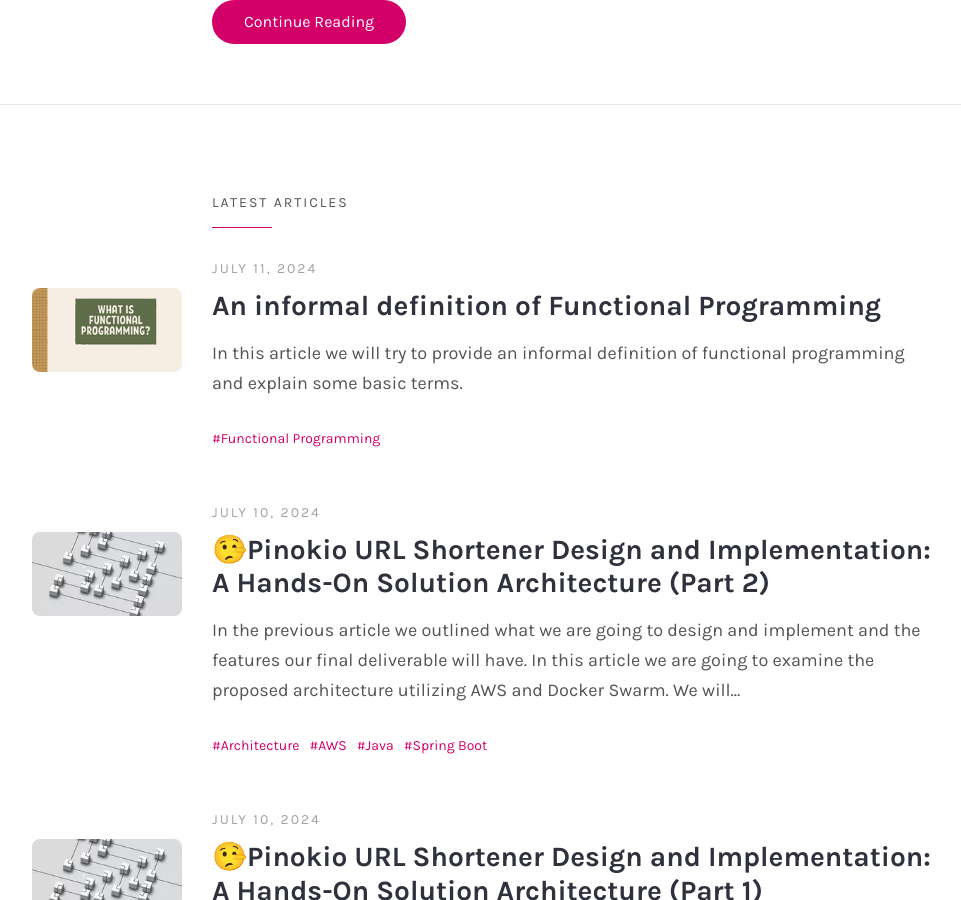
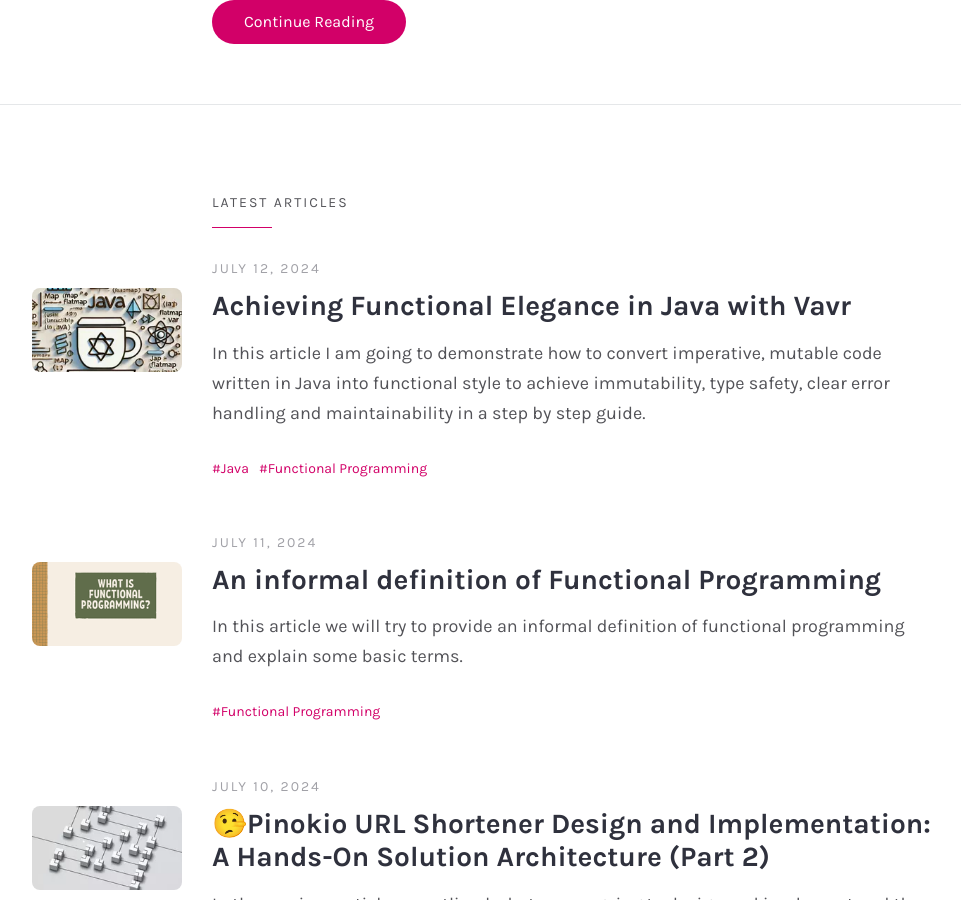
Before and after one commit to vsoum/vsoum.github.io, a Jekyll site: the page built from index.html, in a window 1280 px wide and 900 px high, scrolled down 1804 px. Shown: the whole window, without its empty margins (68-1029 px from the left). Built offline with Jekyll 4.4.1, drawn with Linux system fonts in a browser that asks for light colours; the list of posts is cut into pages by our own code; some of the changed lines change nothing that is shown.

Commit message:
new article

```diff
--- a/_config.yml
+++ b/_config.yml
@@ -5,7 +5,7 @@ meta_description: "Technical blog, perfect for software engineers."
 logo: "assets/images/catnipcoderlogo.png"
 favicon: "assets/images/favicon.ico"
 baseurl:
-production_url: http://catnipcoder.com/
+production_url: https://www.catnipcoder.com/
 disqus: ""
 mailchimp_url: "https://gmail.us21.list-manage.com/subscribe/post?u=f96be454ea966235860117a2d&amp;id=b699e63785&amp;f_id=00659be6f0"
 cover_image: bc_1.jpg
--- /dev/null
+++ b/_posts/2024-07-12-achieving-functional-elegance.md
@@ -0,0 +1,484 @@
+---
+layout: post
+title:  "Achieving Functional Elegance in Java with Vavr"
+tags: [ Java, Functional Programming ]
+featured_image_thumbnail: assets/images/posts/functional/functional-elegance_thumbnail.webp
+featured_image: assets/images/posts/functional/functional-elegance.webp
+---
+
+In this article I am going to demonstrate how to convert imperative, mutable code written in Java into functional style
+to achieve immutability, type safety, clear error handling and maintainability in a step by step guide.
+
+We will be needing at least Java 16 to fully utilize the proposed solution. However previous versions of Java 16 can still
+be adapted with minimal changes.
+
+For an introduction to functional programming you can read [here]({{ site.baseurl }}{% post_url 2024-07-11-what-is-functional-programming %})
+
+<!--more-->
+
+Let’s demonstrate an example of a mutable class written in Java.
+
+<pre><code class="language-java">
+import java.util.ArrayList;
+import java.util.List;
+
+public class BankAccount {
+  private String accountNumber;
+  private String accountHolder;
+  private double balance;
+  private List&lt;String&gt; transactions;
+
+  public BankAccount() {
+    this.accountNumber = "";
+    this.accountHolder = "";
+    this.balance = 0.0;
+    this.transactions = new ArrayList&lt;&gt;();
+  }
+
+  public BankAccount(String accountNumber, String accountHolder, double balance, List&lt;String&gt; transactions) {
+    this.accountNumber = accountNumber;
+    this.accountHolder = accountHolder;
+    this.balance = balance;
+    this.transactions = transactions;
+  }
+
+  public String getAccountNumber() {
+    return accountNumber;
+  }
+
+  public void setAccountNumber(String accountNumber) {
+    this.accountNumber = accountNumber;
+  }
+
+  public String getAccountHolder() {
+    return accountHolder;
+  }
+
+  public void setAccountHolder(String accountHolder) {
+    this.accountHolder = accountHolder;
+  }
+
+  public double getBalance() {
+    return balance;
+  }
+
+  public void setBalance(double balance) {
+    this.balance = balance;
+  }
+
+  public List&lt;String&gt; getTransactions() {
+    return transactions;
+  }
+
+  public void setTransactions(List&lt;String&gt; transactions) {
+    this.transactions = transactions;
+  }
+
+  public void deposit(double amount) throws IllegalArgumentException {
+    if (amount <= 0) {
+      throw new IllegalArgumentException("Deposit amount must be positive");
+    }
+    balance += amount;
+    transactions.add("Deposited: $" + amount);
+  }
+
+  public void withdraw(double amount) throws IllegalArgumentException, IllegalStateException {
+    if (amount <= 0) {
+      throw new IllegalArgumentException("Withdrawal amount must be positive");
+    }
+    if (balance < amount) {
+      throw new IllegalStateException("Insufficient balance");
+    }
+    balance -= amount;
+    transactions.add("Withdrew: $" + amount);
+  }
+
+  @Override
+  public String toString() {
+    return "BankAccount{accountNumber='" + accountNumber + "', accountHolder='" + accountHolder + "', balance=" + balance + ", transactions=" + transactions + "}";
+  }
+}
+</code></pre>
+
+The issues with this class are:
+- Mutability of transactions list. The list is accessible via a getter which is problematic because it can be modified externally.
+- The transactions list is assigned directly in the parameterized constructor, which can lead to aliasing issues. Any changes to the list outside the class will reflect in the object.
+- Mutability of the class members themselves. For example, the balance is mutated on each call and therefore cannot be made final.
+- If this class is intended to be used in a multi-threaded environment, the methods to deposit and withdraw money should be synchronized to avoid race conditions.
+- There is no validation for the parameters in the parameterized constructor. Invalid initial values could lead to inconsistent state.
+- No documentation for the public methods to explain their intended purpose or what exceptions they throw.
+
+**But we can do better**
+
+## Transforming to functional style
+
+The functional style solution should contain these traits:
+- Immutability. The fields should be final and the transactions list should be immutable.
+- Type safety. The parameters should be validated and they should be clearly distinguishable among each other.
+- Clear error handling. There should not be exceptions for controlling the flow but rather types dictating the presence or not of a failure state.
+- Encapsulation of business logic. The methods deposit and withdraw should ensure that any operations keep the class instance in a valid state.
+- The code block should be readable and maintainable and as much as self documented as possible.
+
+To achieve the above, the code should contain
+- [Vavr](https://github.com/vavr-io/vavr)’s `Try` to represent failures instead of using exceptions. It provides a functional approach to error handling that aligns with the principles of functional programming, offering clear, maintainable, and type-safe error management compared to traditional exceptions. It makes the error handling explicit in function signatures, encapsulates errors and keeps the logic clean.
+- Domain specific classes like `NonEmptyString`, `NonNegative`, and `Positive` which enforce type safety and making the code more readable and predictable.
+- Immutability. The fields are final and there is no internal modification of state but rather a new instance is created on each operation. This allows us to avoid expensive and complex synchronization solutions.
+
+### Definition of supporting classes for type safety
+
+Let's first define `NonEmptyString`. This type should wrap a non empty string and provide a static factory
+method with a signature of `Try` wrapping any illegal state and allowing us to handle gracefully any exception in a monadic style.
+Additionally it should provide an "unsafe" static factory method which is useful when the value is known from the compile time and therefore
+there is no need to return a `Try`.
+
+<pre><code class="language-java">
+import io.vavr.control.Try;
+
+/**
+ * Represents a non-empty string. This class ensures that the string value it encapsulates is not null and not empty.
+ */
+public final class NonEmptyString {
+    private final String value;
+
+    /**
+     * Private constructor to prevent instantiation with invalid strings directly.
+     *
+     * @param value The string value to encapsulate. Must not be null or empty.
+     * @throws IllegalArgumentException if the provided string is null or empty.
+     */
+    private NonEmptyString(String value) {
+        if (value == null || value.isEmpty()) {
+            throw new IllegalArgumentException("String must not be empty");
+        }
+        this.value = value;
+    }
+
+    /**
+     * Factory method to create a {@link NonEmptyString} instance safely.
+     * This method returns a {@link Try} instance, encapsulating either a successful
+     * creation of a {@link NonEmptyString} or an exception if the input is invalid.
+     *
+     * @param value The string value to encapsulate.
+     * @return A {@link Try} instance containing either a {@link NonEmptyString} or an exception.
+     */
+    public static Try&lt;NonEmptyString&gt; of(String value) {
+        return Try.of(() -> new NonEmptyString(value));
+    }
+
+    /**
+     * Factory method to create a {@link NonEmptyString} instance unsafely especially when the value is known at
+     * compile time.
+     * This method throws an IllegalArgumentException if the input is invalid.
+     *
+     * @param value The string value to encapsulate. Must not be null or empty.
+     * @return A {@link NonEmptyString} instance.
+     * @throws IllegalArgumentException if the provided string is null or empty.
+     */
+    public static NonEmptyString unsafeOf(String value) {
+        return new NonEmptyString(value);
+    }
+
+    /**
+     * Retrieves the encapsulated string value.
+     *
+     * @return The non-null, non-empty string value.
+     */
+    public String getValue() {
+        return value;
+    }
+
+    /**
+     * Returns the string representation of the encapsulated value.
+     *
+     * @return The non-null, non-empty string value.
+     */
+    @Override
+    public String toString() {
+        return value;
+    }
+}
+</code></pre>
+
+Similarly,
+
+<pre><code class="language-java">
+import io.vavr.control.Try;
+
+/**
+ * Represents a non-negative numeric value. This class ensures that the double value it encapsulates is not negative.
+ */
+public final class NonNegative {
+    private final double value;
+
+    /**
+     * Private constructor to prevent instantiation with negative values directly.
+     *
+     * @param value The numeric value to encapsulate. Must not be negative.
+     * @throws IllegalArgumentException if the provided value is negative.
+     */
+    private NonNegative(double value) {
+        if (value < 0) {
+            throw new IllegalArgumentException("Value must not be negative");
+        }
+        this.value = value;
+    }
+
+    /**
+     * Factory method to create a {@link NonNegative} instance safely.
+     * This method returns a {@link Try} instance, encapsulating either a successful
+     * creation of a {@link NonNegative} or an exception if the input is negative.
+     *
+     * @param value The numeric value to encapsulate. Can be negative, but will result in a failure.
+     * @return A {@link Try} instance containing either a {@link NonNegative} or an exception.
+     */
+    public static Try&lt;NonNegative&gt; of(double value) {
+        return Try.of(() -> new NonNegative(value));
+    }
+
+    /**
+     * Factory method to create a {@link NonNegative} instance unsafely.
+     * This method throws an IllegalArgumentException if the input is negative.
+     *
+     * @param value The numeric value to encapsulate. Must not be negative.
+     * @return A {@link NonNegative} instance.
+     * @throws IllegalArgumentException if the provided value is negative.
+     */
+    public static NonNegative unsafeOf(double value) {
+        return new NonNegative(value);
+    }
+
+    /**
+     * Retrieves the encapsulated numeric value.
+     *
+     * @return The non-negative numeric value.
+     */
+    public double getValue() {
+        return value;
+    }
+
+    /**
+     * Adds a specified amount to the current value, ensuring the result is non-negative.
+     *
+     * @param amount The amount to add. The sum must not result in a negative value.
+     * @return A new {@link NonNegative} instance representing the sum.
+     */
+    public NonNegative add(double amount) {
+        return new NonNegative(value + amount);
+    }
+
+    /**
+     * Subtracts a specified amount from the current value safely.
+     * This method returns a {@link Try} instance, encapsulating either a successful
+     * subtraction resulting in a {@link NonNegative} or an exception if the result would be negative.
+     *
+     * @param amount The amount to subtract. The difference must not result in a negative value.
+     * @return A {@link Try} instance containing either a {@link NonNegative} or an exception.
+     */
+    public Try&lt;NonNegative&gt; subtract(double amount) {
+        return value >= amount
+            ? Try.success(new NonNegative(value - amount))
+            : Try.failure(new IllegalArgumentException("Resulting value would be negative"));
+    }
+
+    /**
+     * Returns the string representation of the encapsulated numeric value.
+     *
+     * @return The string representation of the non-negative numeric value.
+     */
+    @Override
+    public String toString() {
+        return String.valueOf(value);
+    }
+}
+</code></pre>
+
+And
+
+<pre><code class="language-java">
+import io.vavr.control.Try;
+
+/**
+ * Represents a positive numeric value. This class ensures that the double value it encapsulates is strictly positive.
+ */
+public final class Positive {
+    private final double value;
+
+    /**
+     * Private constructor to prevent instantiation with non-positive values directly.
+     *
+     * @param value The numeric value to encapsulate. Must be positive.
+     * @throws IllegalArgumentException if the provided value is not positive.
+     */
+    private Positive(double value) {
+        if (value <= 0) {
+            throw new IllegalArgumentException("Value must be positive");
+        }
+        this.value = value;
+    }
+
+    /**
+     * Factory method to create a {@link Positive} instance safely.
+     * This method returns a {@link Try} instance, encapsulating either a successful
+     * creation of a {@link Positive} or an exception if the input is not positive.
+     *
+     * @param value The numeric value to encapsulate. Can be non-positive, but will result in a failure.
+     * @return A {@link Try} instance containing either a {@link Positive} or an exception.
+     */
+    public static Try&lt;Positive&gt; of(double value) {
+        return Try.of(() -> new Positive(value));
+    }
+
+    /**
+     * Factory method to create a {@link Positive} instance unsafely.
+     * This method throws an IllegalArgumentException if the input is not positive.
+     *
+     * @param value The numeric value to encapsulate. Must be positive.
+     * @return A {@link Positive} instance.
+     * @throws IllegalArgumentException if the provided value is not positive.
+     */
+    public static Positive unsafeOf(double value) {
+        return new Positive(value);
+    }
+
+    /**
+     * Retrieves the encapsulated numeric value.
+     *
+     * @return The positive numeric value.
+     */
+    public double getValue() {
+        return value;
+    }
+
+    /**
+     * Adds a specified amount to the current value, ensuring the result remains positive.
+     *
+     * @param amount The amount to add. The sum must remain positive.
+     * @return A new {@link Positive} instance representing the sum.
+     */
+    public Positive add(double amount) {
+        return new Positive(value + amount);
+    }
+
+    /**
+     * Subtracts a specified amount from the current value safely.
+     * This method returns a {@link Try} instance, encapsulating either a successful
+     * subtraction resulting in a {@link Positive} or an exception if the result would not be positive.
+     *
+     * @param amount The amount to subtract. The difference must remain positive.
+     * @return A {@link Try} instance containing either a {@link Positive} or an exception.
+     */
+    public Try&lt;Positive&gt; subtract(double amount) {
+        return value > amount
+            ? Try.success(new Positive(value - amount))
+            : Try.failure(new IllegalArgumentException("Resulting value would not be positive"));
+    }
+
+    /**
+     * Returns the string representation of the encapsulated numeric value.
+     *
+     * @return The string representation of the positive numeric value.
+     */
+    @Override
+    public String toString() {
+        return String.valueOf(value);
+    }
+}
+</code></pre>
+
+The previous mutable class can utilize the types defined to achieve a valid state upon creation of an instance.
+Additionally, to ensure immutability we need to:
+
+1. Convert the class to `record` which will allow our members to be final.
+2. Make a defensive copy of the passed transactions list.
+3. Convert the deposit and withdraw methods to be immutable and not modify any internal state of the instance.
+
+<pre><code class="language-java">
+import io.vavr.control.Try;
+import java.util.ArrayList;
+import java.util.List;
+
+public record BankAccountRefactored(
+    NonEmptyString accountNumber,
+    NonEmptyString accountHolder,
+    NonNegative balance,
+    List&lt;NonEmptyString&gt; transactions) {
+
+    public BankAccountRefactored {
+        transactions = List.copyOf(transactions); // Ensure immutability
+    }
+
+    // Method to deposit amount and return new instance
+    public BankAccountRefactored deposit(Positive amount) {
+        List&lt;NonEmptyString&gt; updatedTransactions = new ArrayList&lt;&gt;(transactions);
+        updatedTransactions.add(NonEmptyString.unsafeOf("Deposited: $" + amount.getValue()));
+        return new BankAccountRefactored(
+            accountNumber, accountHolder, balance.add(amount.getValue()), updatedTransactions);
+    }
+
+    // Method to withdraw amount and return new instance or failure
+    public Try&lt;BankAccountRefactored&gt; withdraw(Positive amount) {
+        if (balance.getValue() < amount.getValue()) {
+            return Try.failure(new IllegalStateException("Insufficient balance"));
+        }
+        List&lt;NonEmptyString&gt; updatedTransactions = new ArrayList&lt;&gt;(transactions);
+        updatedTransactions.add(NonEmptyString.unsafeOf("Withdrew: $" + amount.getValue()));
+        return balance
+            .subtract(amount.getValue())
+            .map(newBalance -> new BankAccountRefactored(
+                accountNumber, accountHolder, newBalance, updatedTransactions));
+    }
+
+    @Override
+    public String toString() {
+        return "BankAccount{accountNumber='"
+            + accountNumber
+            + "', accountHolder='"
+            + accountHolder
+            + "', balance="
+            + balance.getValue()
+            + ", transactions="
+            + transactions
+            + "}";
+    }
+}
+</code></pre>
+
+### Example usage
+
+<pre><code class="language-java">
+public class Main {
+    public static void main(String[] args) {
+    Try&lt;NonEmptyString&gt; accountNumber = NonEmptyString.of("123456");
+    Try&lt;NonEmptyString&gt; accountHolder = NonEmptyString.of("John Doe");
+    Try&lt;NonNegative&gt; initialBalance = NonNegative.of(100.0);
+
+    createAccount(accountNumber, accountHolder, initialBalance)
+        .map(account -> account.deposit(Positive.unsafeOf(50.0)))
+        .flatMap(account -> account.withdraw(Positive.unsafeOf(30.0)))
+        .onSuccess(System.out::println)
+        .onFailure(System.err::println);
+  }
+
+  private static Try&lt;BankAccountRefactored&gt; createAccount(
+      Try&lt;NonEmptyString&gt; accountNumber,
+      Try&lt;NonEmptyString&gt; accountHolder,
+      Try&lt;NonNegative&gt; initialBalance
+  ) {
+    return accountNumber.flatMap(number ->
+        accountHolder.flatMap(holder ->
+            initialBalance.map(balance ->
+                new BankAccountRefactored(number, holder, balance, List.of())
+            )
+        )
+    );
+  }
+}
+</code></pre>
+
+### What the new code achieves:
+
+1. Ensures Valid State: Instances of BankAccountRefactored are guaranteed to be in a valid state.
+2. Improved Error Handling: Using Try for operations provides a clear and safe way to handle errors, avoiding exceptions for normal control flow.
+3. Immutable and Thread-Safe: The code is inherently thread-safe and immutable.
+4. Self-Documenting Code: The code structure and naming make it clear what each class and method does.
+5. Functional Approach: Using a functional style with immutable data structures and safe operations aligns with best practices in software design.
```
